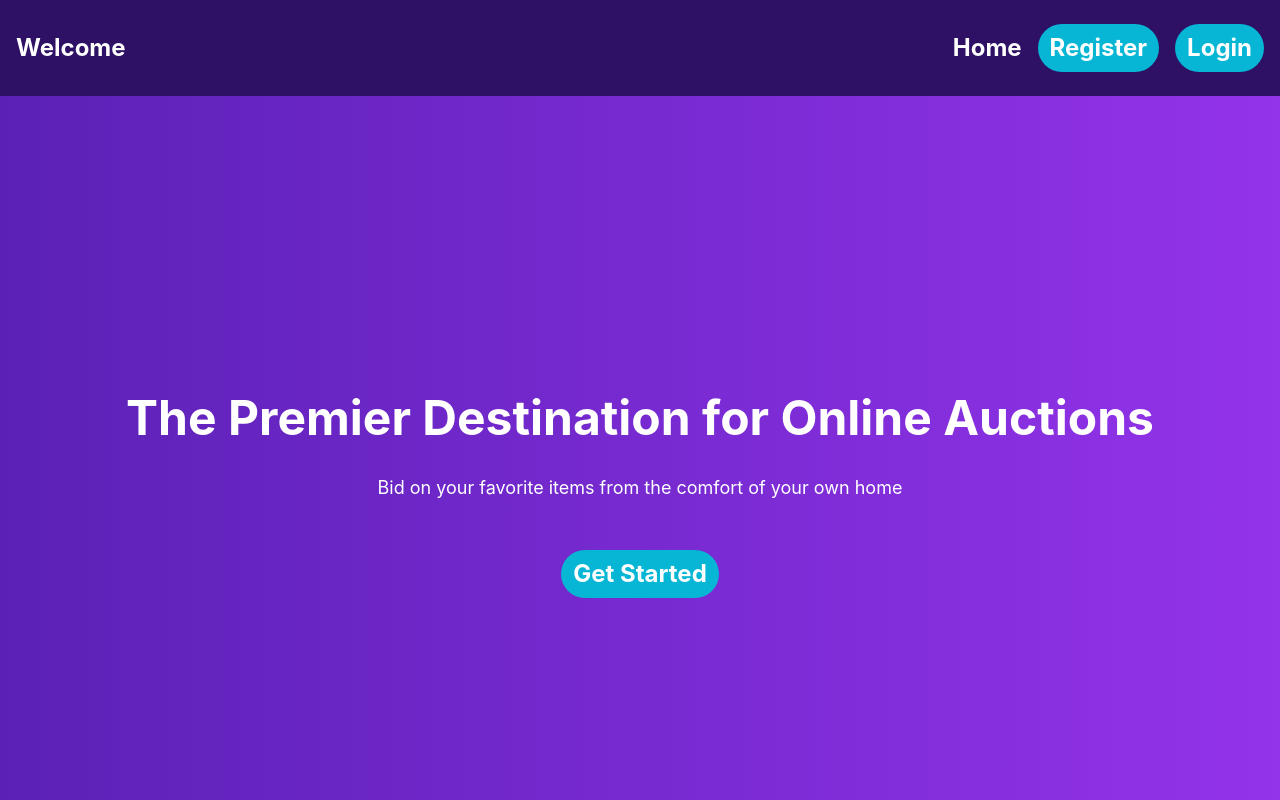
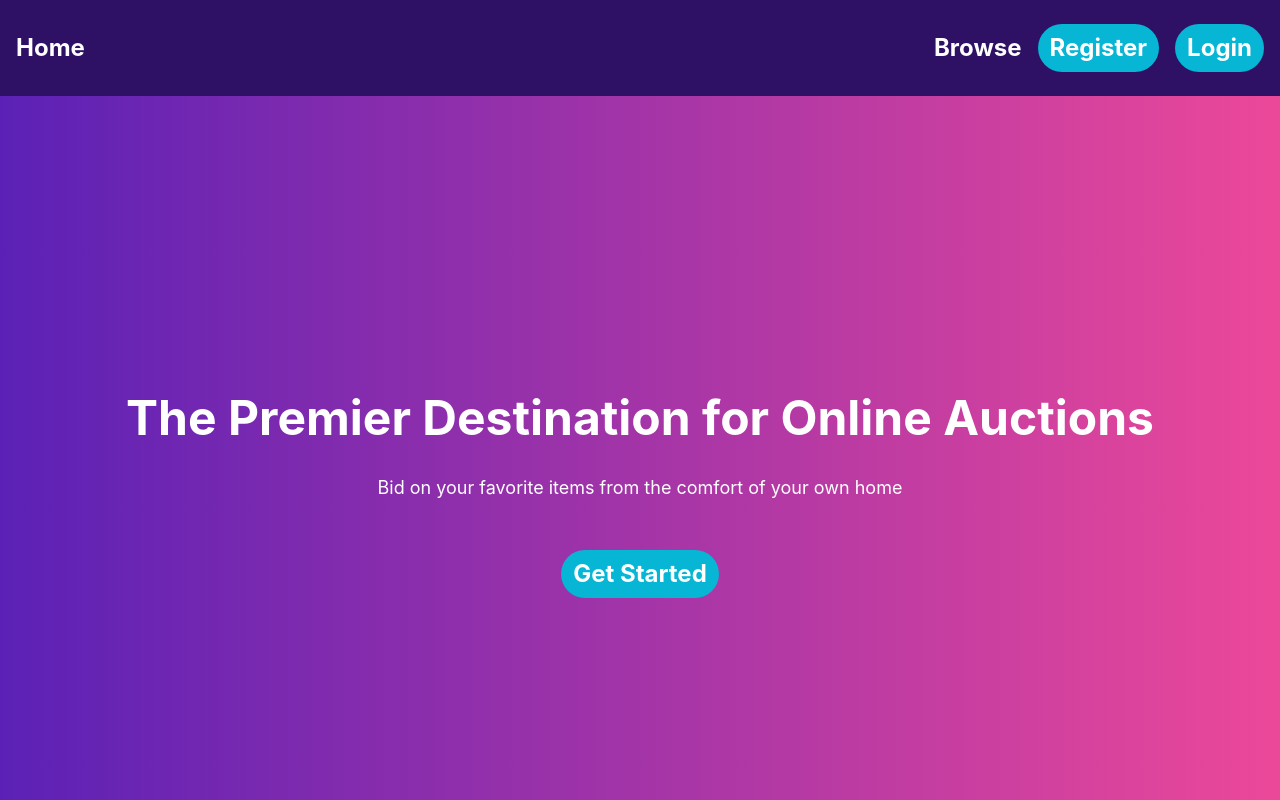
Before and after one commit to THossen/BiddersBlock, a React (Create React App) app: page / in a window 1280 px wide. Shown: the top 800 px of the page. Built offline with nearby package versions, Linux system fonts and the light colour scheme.

Commit message:
Added browse page

```diff
--- a/src/App.js
+++ b/src/App.js
@@ -2,7 +2,7 @@ import { BrowserRouter, Routes, Route } from 'react-router-dom';
 import NavBar from './components/layout/Navbar';
 import Body from './components/layout/Body';
 import LandingPage from './components/pages/LandingPage/LandingPage';
-import Home from './components/pages/Home/Home';
+import Browse from './components/pages/Browse/Browse';
 import Login from './components/pages/Login/Login';
 import Register from './components/pages/Register/Register';
 import Footer from './components/layout/Footer';
@@ -16,7 +16,7 @@ function App() {
       <Body>
         <Routes>
           <Route path='/' element= {<LandingPage />} />
-          <Route path='/Home' element = {<Home/>} />
+          <Route path='/Browse' element = {<Browse/>} />
           <Route path='/Login' element = {<Login/>} />
           <Route path='/Register' element = {<Register/>} />
           <Route path='/AboutUs' element = {<AboutUs/>} />
--- a/src/components/layout/Navbar.js
+++ b/src/components/layout/Navbar.js
@@ -3,14 +3,24 @@ import { Link } from "react-router-dom";
 const NavBar = () => {
     return (
         <header className="flex justify-between items-center px-4 py-6 font-bold text-2xl text-white bg-violet-950 shadow-2xl">
-            <Link to="/" className="hover:text-cyan-500 hover:scale-110 duration-200 ease-in-out"> Welcome </Link>
+            <Link
+                to="/"
+                className="hover:text-cyan-500 hover:scale-110 duration-200 ease-in-out">
+                    Home
+            </Link>
             <nav className="space-x-4 md.block">
-                <Link to="/Home" className="inline-block ml-auto hover:text-cyan-500 hover:scale-110 duration-200 ease-in-out"> Home </Link>
-                <Link to="/Register"
+                <Link
+                    to="/Browse"
+                    className="inline-block ml-auto hover:text-cyan-500 hover:scale-110 duration-200 ease-in-out">
+                        Browse
+                </Link>
+                <Link
+                    to="/Register"
                     className="inline-block px-3 py-2 bg-cyan-500 hover:bg-sky-700 rounded-3xl hover:scale-110 duration-200 ease-in-out">
                         Register
                 </Link>
-                <Link to="/Login"
+                <Link
+                    to="/Login"
                     className="inline-block px-3 py-2 bg-cyan-500 hover:bg-sky-700 rounded-3xl hover:scale-110 duration-200 ease-in-out">
                         Login
                 </Link>
--- a/src/components/pages/About Us/AboutUs.js
+++ b/src/components/pages/About Us/AboutUs.js
@@ -1,6 +1,6 @@
 const AboutUs = () => {
     return (
-        <div>
+        <div className="font-bold text-5xl text-center py-8">
             We are The Bug Busters
         </div>
     )
--- a/src/components/pages/Home/Home.js
+++ b/src/components/pages/Browse/Browse.js
@@ -1,4 +1,4 @@
-const Home = () => {
+const Browse = () => {
     return (
         <div className="font-bold text-5xl text-center py-8">
             Application page
@@ -6,4 +6,4 @@ const Home = () => {
     )
 }
 
-export default Home
+export default Browse
--- a/src/components/pages/Contact/Contact.js
+++ b/src/components/pages/Contact/Contact.js
@@ -1,6 +1,6 @@
 const Contact = () => {
     return (
-        <div>
+        <div className="font-bold text-5xl text-center py-8">
             Please Hold...
         </div>
     )
--- a/src/components/pages/LandingPage/Hero.js
+++ b/src/components/pages/LandingPage/Hero.js
@@ -2,7 +2,7 @@ import { Link } from "react-router-dom";
 
 const Hero = () => {
     return (
-        <div className="flex flex-col justify-center items-center h-screen bg-gradient-to-r from-violet-800 to-purple-600">
+        <div className="flex flex-col justify-center items-center h-screen bg-gradient-to-r from-violet-800 to-pink-500">
             <h1 className="font-bold text-5xl text-white text-center mb-8">The Premier Destination for Online Auctions</h1>
             <p className="text-lg text-white text-center mb-12">Bid on your favorite items from the comfort of your own home</p>
             <Link to="/Register"
```
